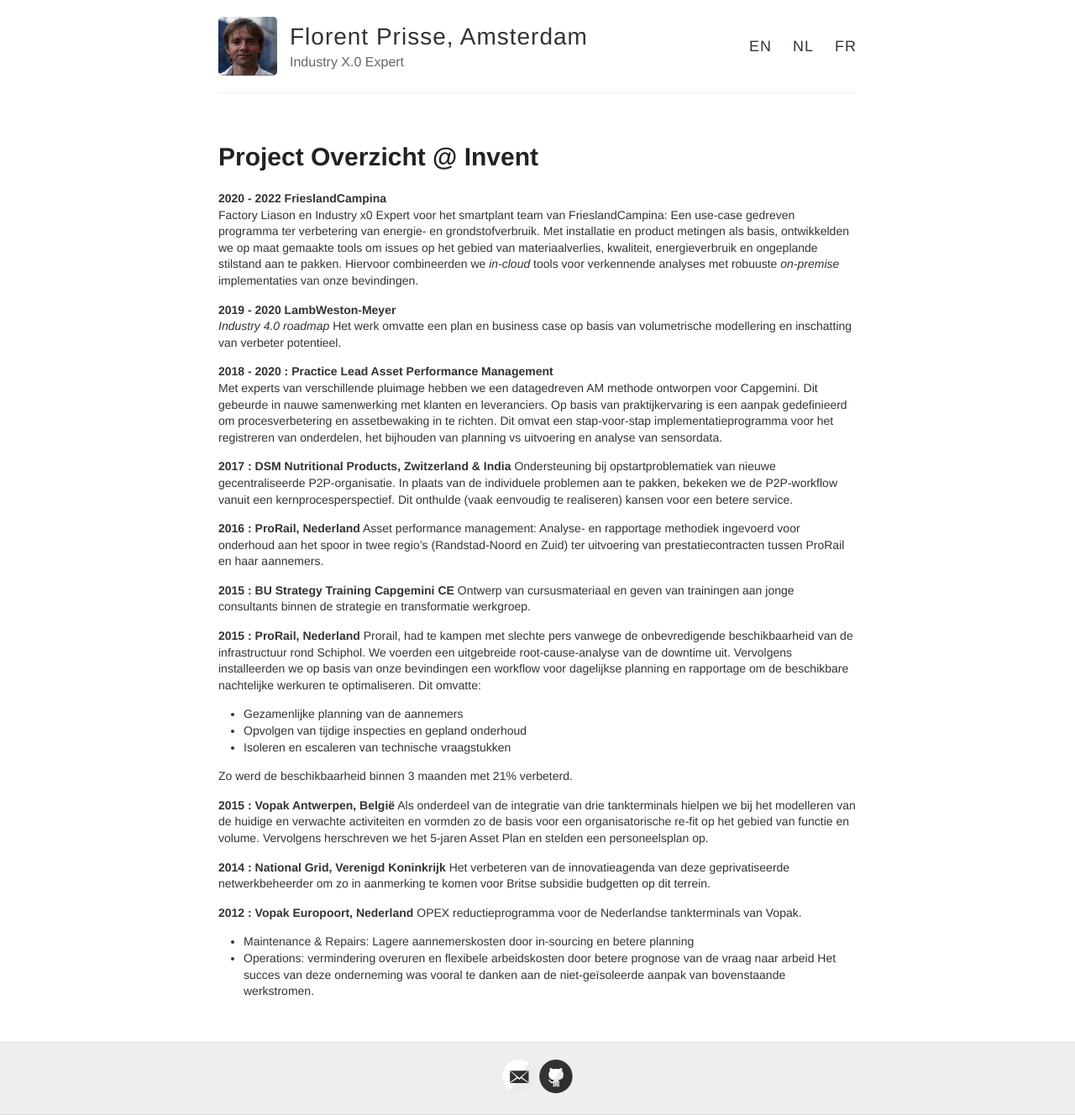
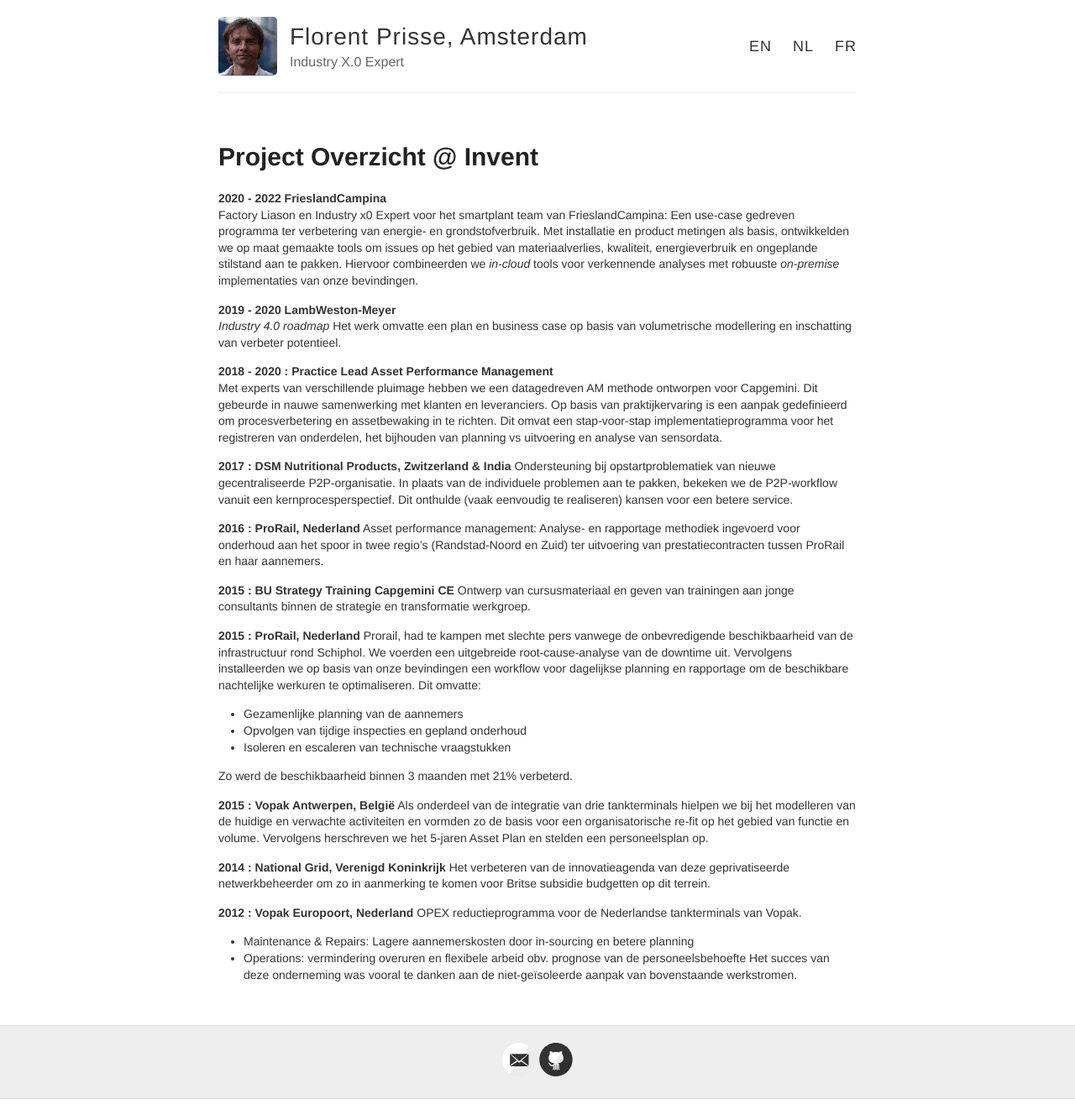
Before and after one commit to fprisse/fprisse.github.io, a Jekyll site: the page built from _pages/projects_invent_nl.md, in a window 1280 px wide. Shown: the whole page at 84% size. Built offline with Jekyll 4.4.1, drawn with Linux system fonts in a browser that asks for light colours; comment, search, counter and statistics services are not loaded.

Commit message:
update nl projecten

```diff
--- a/_pages/projects_invent_nl.md
+++ b/_pages/projects_invent_nl.md
@@ -40,5 +40,5 @@ Het verbeteren van de innovatieagenda van deze geprivatiseerde netwerkbeheerder
 **2012 : Vopak Europoort, Nederland**
 OPEX reductieprogramma voor de Nederlandse tankterminals van Vopak.
  - Maintenance & Repairs: Lagere aannemerskosten door in-sourcing en betere planning
- - Operations: vermindering overuren en flexibele arbeidskosten door betere prognose van de vraag naar arbeid
+ - Operations: vermindering overuren en flexibele arbeid obv. prognose van de personeelsbehoefte
 Het succes van deze onderneming was vooral te danken aan de niet-geïsoleerde aanpak van bovenstaande werkstromen.
```
